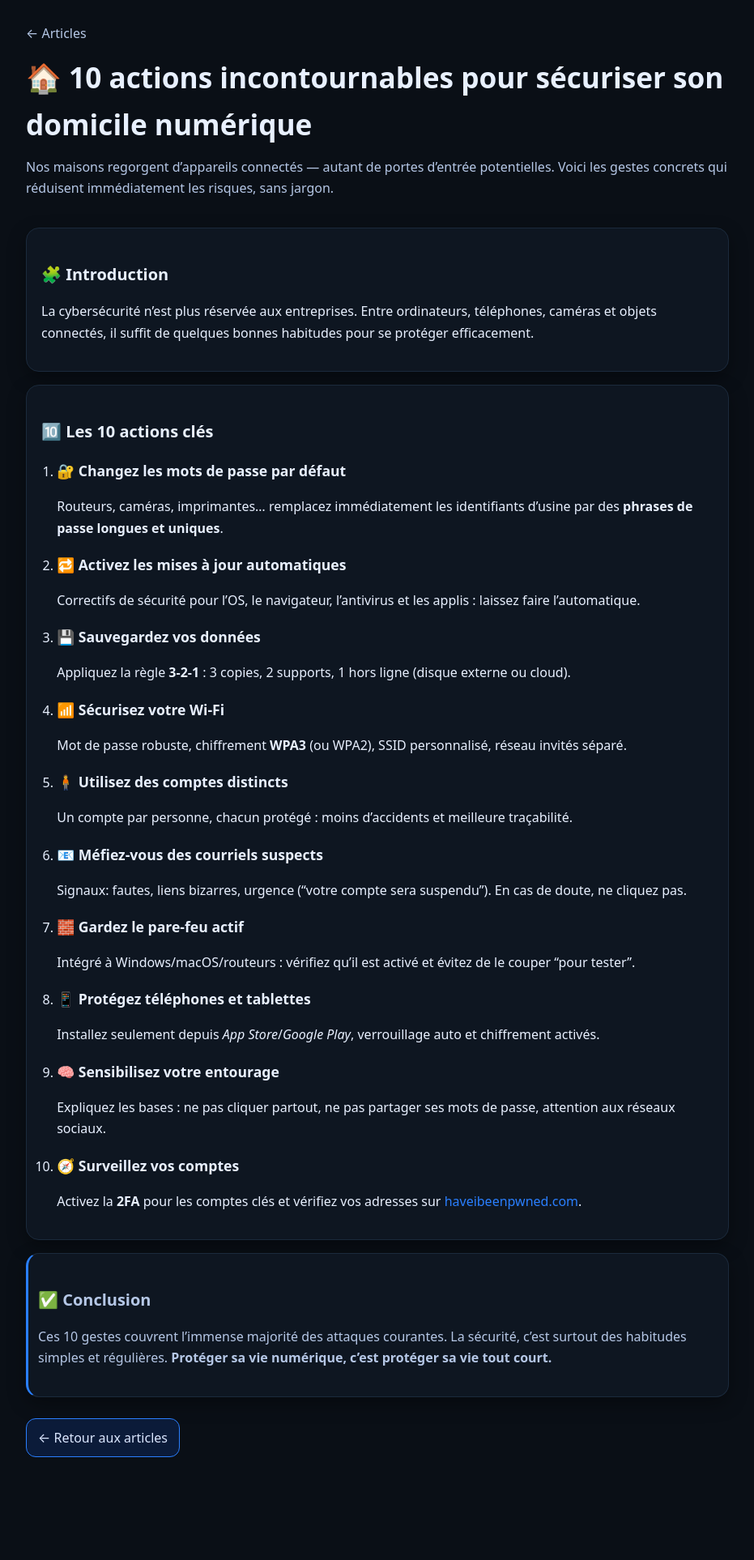
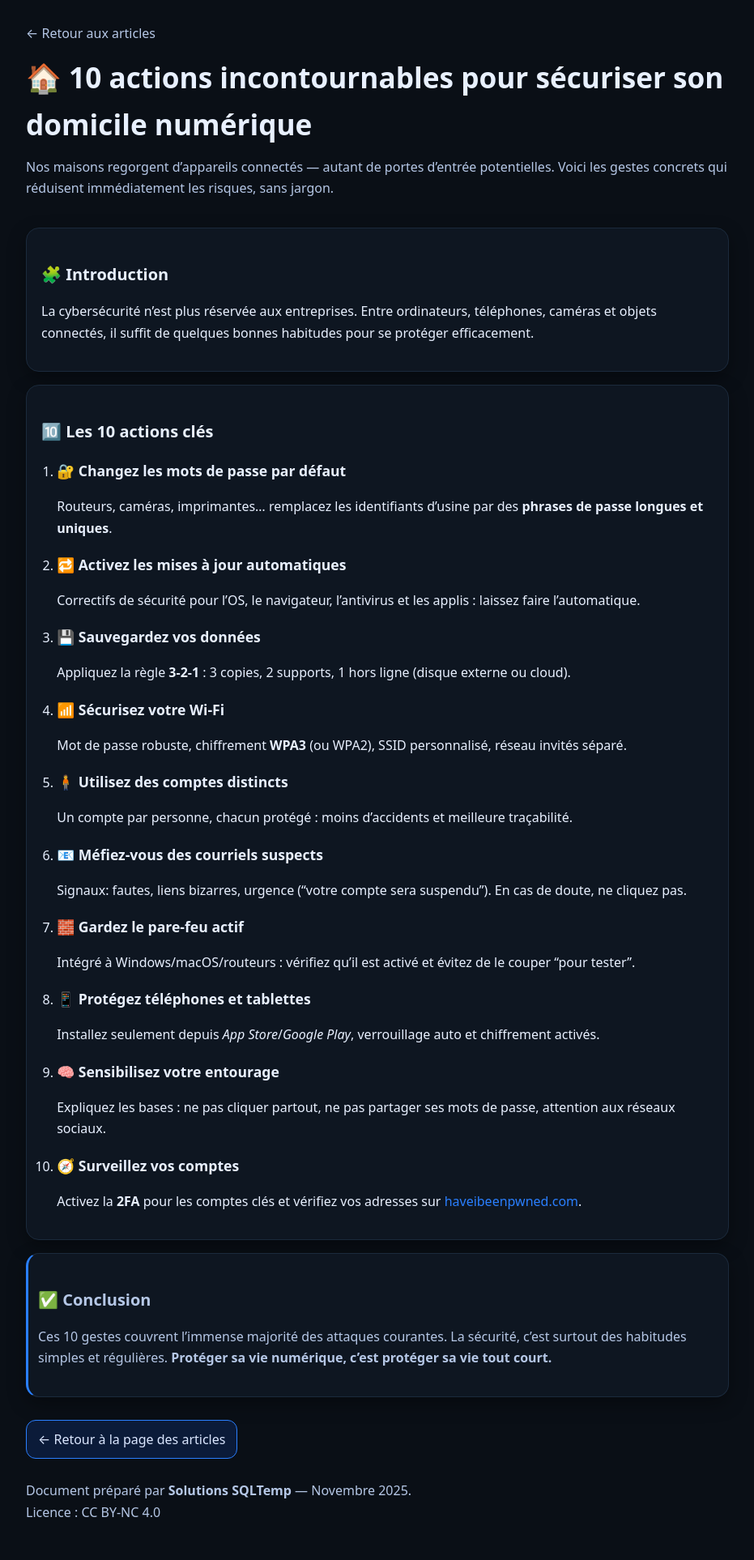
Before and after one commit to sqltemp/portfolio, a Jekyll site: the page projects/articles/10-actions-incontournables.html, which Jekyll copies as it is, in a window 1280 px wide. Shown: the whole page at 81% size, without its empty margins (174-1105 px from the left). Built offline with Jekyll 4.4.1, drawn with Linux system fonts in a browser that asks for light colours; before the commit the page ends 1845 px from its top, so only the background shows below that.

Commit message:
Update 10-actions-incontournables.html

```diff
--- a/projects/articles/10-actions-incontournables.html
+++ b/projects/articles/10-actions-incontournables.html
@@ -34,11 +34,14 @@
       background:#0b1b39;color:#dbe7ff;text-decoration:none
     }
     .btn:hover{box-shadow:0 10px 20px rgba(42,127,255,.25)}
+    .return-bottom{text-align:left;margin-top:28px}
   </style>
 </head>
 <body>
   <header>
-    <nav class="breadcrumb"><a href="./">← Articles</a></nav>
+    <!-- 🔹 Retour en haut -->
+    <nav class="breadcrumb"><a href="./">← Retour aux articles</a></nav>
+
     <h1>🏠 10 actions incontournables pour sécuriser son domicile numérique</h1>
     <p class="intro">Nos maisons regorgent d’appareils connectés — autant de portes d’entrée potentielles. Voici les gestes
       concrets qui réduisent immédiatement les risques, sans jargon.</p>
@@ -54,48 +57,16 @@
     <section class="panel">
       <h2>🔟 Les 10 actions clés</h2>
       <ol class="actions">
-        <li>
-          <h3>🔐 Changez les mots de passe par défaut</h3>
-          <p>Routeurs, caméras, imprimantes… remplacez immédiatement les identifiants d’usine par des
-            <strong>phrases de passe longues et uniques</strong>.</p>
-        </li>
-        <li>
-          <h3>🔁 Activez les mises à jour automatiques</h3>
-          <p>Correctifs de sécurité pour l’OS, le navigateur, l’antivirus et les applis : laissez faire l’automatique.</p>
-        </li>
-        <li>
-          <h3>💾 Sauvegardez vos données</h3>
-          <p>Appliquez la règle <strong>3-2-1</strong> : 3 copies, 2 supports, 1 hors ligne (disque externe ou cloud).</p>
-        </li>
-        <li>
-          <h3>📶 Sécurisez votre Wi-Fi</h3>
-          <p>Mot de passe robuste, chiffrement <strong>WPA3</strong> (ou WPA2), SSID personnalisé, réseau invités séparé.</p>
-        </li>
-        <li>
-          <h3>🧍 Utilisez des comptes distincts</h3>
-          <p>Un compte par personne, chacun protégé : moins d’accidents et meilleure traçabilité.</p>
-        </li>
-        <li>
-          <h3>📧 Méfiez-vous des courriels suspects</h3>
-          <p>Signaux: fautes, liens bizarres, urgence (“votre compte sera suspendu”). En cas de doute, ne cliquez pas.</p>
-        </li>
-        <li>
-          <h3>🧱 Gardez le pare-feu actif</h3>
-          <p>Intégré à Windows/macOS/routeurs : vérifiez qu’il est activé et évitez de le couper “pour tester”.</p>
-        </li>
-        <li>
-          <h3>📱 Protégez téléphones et tablettes</h3>
-          <p>Installez seulement depuis <em>App Store</em>/<em>Google Play</em>, verrouillage auto et chiffrement activés.</p>
-        </li>
-        <li>
-          <h3>🧠 Sensibilisez votre entourage</h3>
-          <p>Expliquez les bases : ne pas cliquer partout, ne pas partager ses mots de passe, attention aux réseaux sociaux.</p>
-        </li>
-        <li>
-          <h3>🧭 Surveillez vos comptes</h3>
-          <p>Activez la <strong>2FA</strong> pour les comptes clés et vérifiez vos adresses sur
-            <a href="https://haveibeenpwned.com" target="_blank" rel="noopener">haveibeenpwned.com</a>.</p>
-        </li>
+        <li><h3>🔐 Changez les mots de passe par défaut</h3><p>Routeurs, caméras, imprimantes… remplacez les identifiants d’usine par des <strong>phrases de passe longues et uniques</strong>.</p></li>
+        <li><h3>🔁 Activez les mises à jour automatiques</h3><p>Correctifs de sécurité pour l’OS, le navigateur, l’antivirus et les applis : laissez faire l’automatique.</p></li>
+        <li><h3>💾 Sauvegardez vos données</h3><p>Appliquez la règle <strong>3-2-1</strong> : 3 copies, 2 supports, 1 hors ligne (disque externe ou cloud).</p></li>
+        <li><h3>📶 Sécurisez votre Wi-Fi</h3><p>Mot de passe robuste, chiffrement <strong>WPA3</strong> (ou WPA2), SSID personnalisé, réseau invités séparé.</p></li>
+        <li><h3>🧍 Utilisez des comptes distincts</h3><p>Un compte par personne, chacun protégé : moins d’accidents et meilleure traçabilité.</p></li>
+        <li><h3>📧 Méfiez-vous des courriels suspects</h3><p>Signaux: fautes, liens bizarres, urgence (“votre compte sera suspendu”). En cas de doute, ne cliquez pas.</p></li>
+        <li><h3>🧱 Gardez le pare-feu actif</h3><p>Intégré à Windows/macOS/routeurs : vérifiez qu’il est activé et évitez de le couper “pour tester”.</p></li>
+        <li><h3>📱 Protégez téléphones et tablettes</h3><p>Installez seulement depuis <em>App Store</em>/<em>Google Play</em>, verrouillage auto et chiffrement activés.</p></li>
+        <li><h3>🧠 Sensibilisez votre entourage</h3><p>Expliquez les bases : ne pas cliquer partout, ne pas partager ses mots de passe, attention aux réseaux sociaux.</p></li>
+        <li><h3>🧭 Surveillez vos comptes</h3><p>Activez la <strong>2FA</strong> pour les comptes clés et vérifiez vos adresses sur <a href="https://haveibeenpwned.com" target="_blank">haveibeenpwned.com</a>.</p></li>
       </ol>
     </section>
 
@@ -105,8 +76,14 @@
         et régulières. <strong>Protéger sa vie numérique, c’est protéger sa vie tout court.</strong></p>
     </section>
 
+    <!-- 🔹 Retour en bas -->
+    <div class="return-bottom">
+      <a class="btn" href="./">← Retour à la page des articles</a>
+    </div>
+
     <p class="footer-note">
-      <a class="btn" href="./">← Retour aux articles</a>
+      Document préparé par <strong>Solutions SQLTemp</strong> — Novembre 2025.
+      <br>Licence : CC BY-NC 4.0
     </p>
   </main>
 </body>
```
